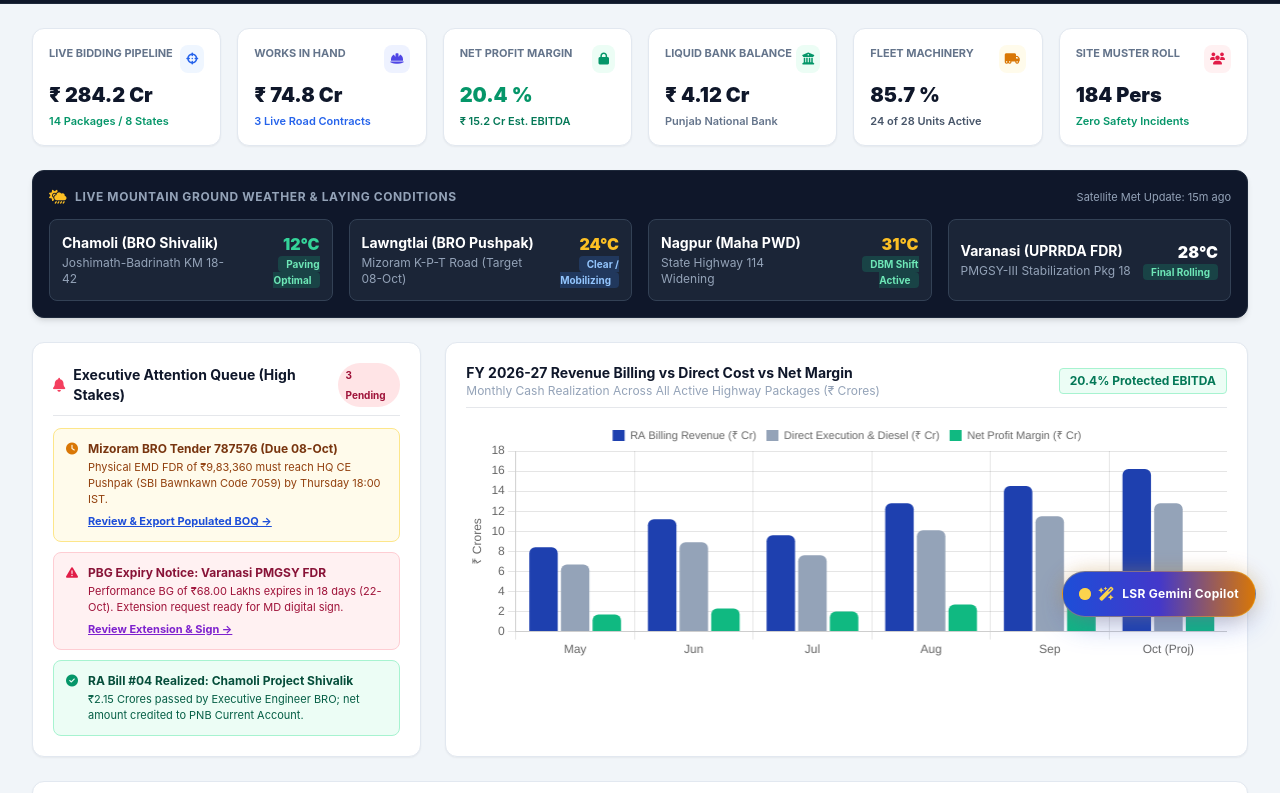
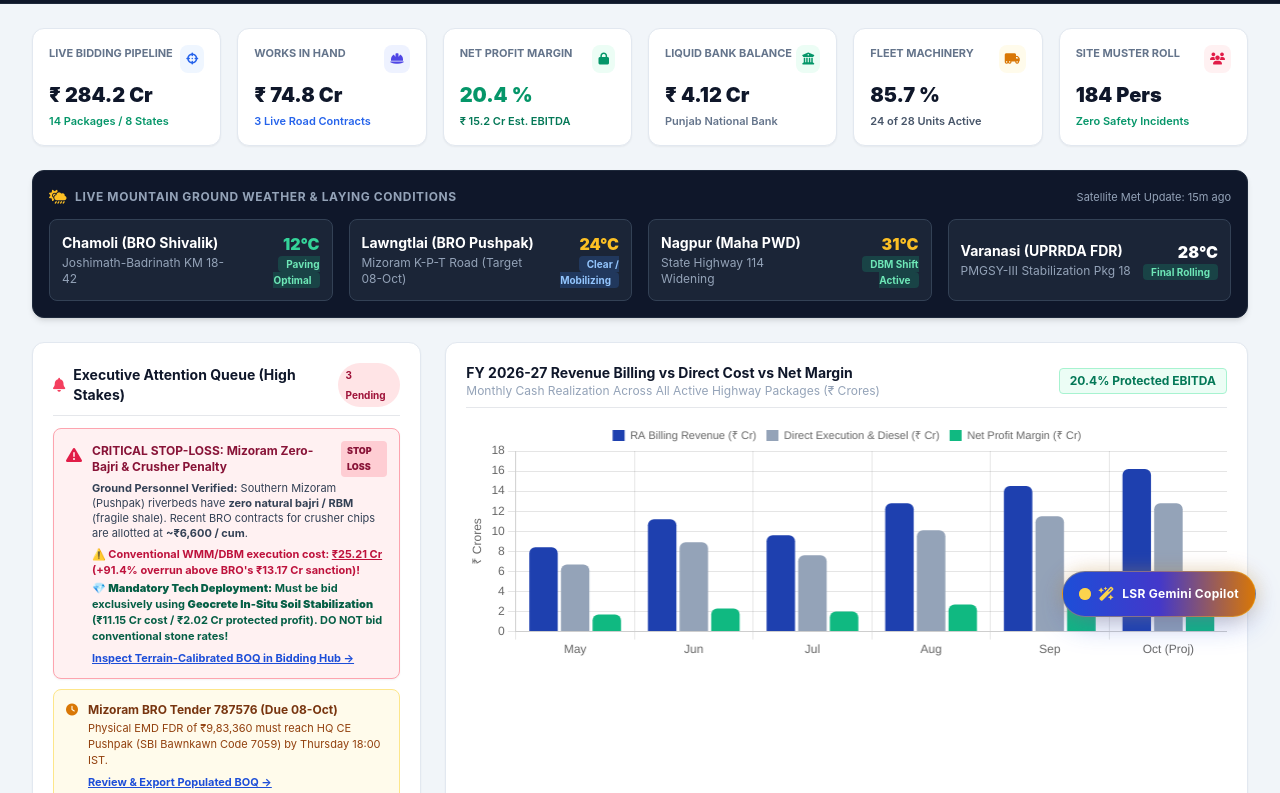
Before and after one commit to kanavchopra1-sudo/lsr-tenderintel-staging, a plain HTML site: page owner_crm.html in a window 1280 px wide. Shown: the part 159-952 px from the top of the page. Drawn offline with nearby package versions, Linux system fonts and the light colour scheme.

Commit message:
Update Owner CRM with Critical Stop-Loss: Mizoram Zero-Bajri and Rs 6600/cum Crusher Penalty

```diff
--- a/owner_crm.html
+++ b/owner_crm.html
@@ -244,6 +244,29 @@
                     </h3>
 
                     <div class="space-y-2.5 text-xs">
+                        <!-- Critical Terrain & Crusher Supply Alert (Ground Truth Verified) -->
+                        <div class="p-3 bg-rose-50 border border-rose-300 rounded-lg text-rose-900 flex items-start space-x-2.5 shadow-sm">
+                            <i class="fa-solid fa-triangle-exclamation text-rose-600 mt-0.5 text-base"></i>
+                            <div>
+                                <div class="font-bold text-rose-900 flex items-center space-x-1.5">
+                                    <span>CRITICAL STOP-LOSS: Mizoram Zero-Bajri & Crusher Penalty</span>
+                                    <span class="bg-rose-200 text-rose-900 text-[9px] font-black px-1.5 py-0.5 rounded uppercase">Stop Loss</span>
+                                </div>
+                                <div class="text-[11px] text-slate-700 mt-1 leading-snug">
+                                    <strong>Ground Personnel Verified:</strong> Southern Mizoram (Pushpak) riverbeds have <strong>zero natural bajri / RBM</strong> (fragile shale). Recent BRO contracts for crusher chips are allotted at <strong>~₹6,600 / cum</strong>.
+                                </div>
+                                <div class="text-[11px] text-rose-700 font-bold mt-1">
+                                    ⚠️ Conventional WMM/DBM execution cost: <span class="underline">₹25.21 Cr</span> (+91.4% overrun above BRO's ₹13.17 Cr sanction)!
+                                </div>
+                                <div class="text-[11px] text-emerald-800 font-bold mt-0.5">
+                                    💎 <strong>Mandatory Tech Deployment:</strong> Must be bid exclusively using <strong>Geocrete In-Situ Soil Stabilization</strong> (₹11.15 Cr cost / ₹2.02 Cr protected profit). DO NOT bid conventional stone rates!
+                                </div>
+                                <a href="index.html" class="mt-1.5 text-[11px] text-blue-700 font-bold underline inline-flex items-center space-x-1">
+                                    <span>Inspect Terrain-Calibrated BOQ in Bidding Hub &rarr;</span>
+                                </a>
+                            </div>
+                        </div>
+
                         <div class="p-3 bg-amber-50 border border-amber-200 rounded-lg text-amber-900 flex items-start space-x-2.5">
                             <i class="fa-solid fa-clock text-amber-600 mt-0.5"></i>
                             <div>
```
